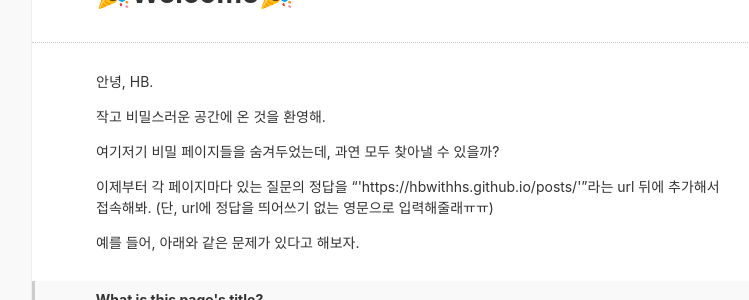
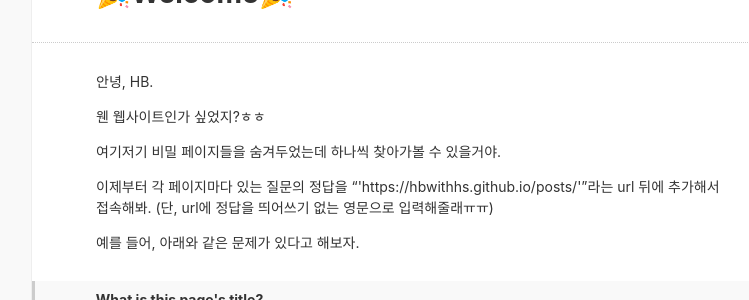
Before and after one commit to HBwithHS/HBwithHS.github.io, a Jekyll site: the page built from index.html, in a window 1280 px wide. Shown: the part 356-656 px from the top of the page, without its empty margins (225-974 px from the left). Built offline with Jekyll 4.4.1, drawn with Linux system fonts in a browser that asks for light colours; nearby versions of some CDN libraries.

Commit message:
Complete

```diff
--- a/index.html
+++ b/index.html
@@ -4,8 +4,8 @@
 <h1>&#127881;Welcome&#127881;</h1>
   <hr>
   <p>안녕, HB.</p>
-  <p>작고 비밀스러운 공간에 온 것을 환영해.</p>
-  <p>여기저기 비밀 페이지들을 숨겨두었는데, 과연 모두 찾아낼 수 있을까?</p>
+  <p>웬 웹사이트인가 싶었지?ㅎㅎ</p>
+  <p>여기저기 비밀 페이지들을 숨겨두었는데 하나씩 찾아가볼 수 있을거야.</p>
   <p>이제부터 각 페이지마다 있는 질문의 정답을 <q>'https://hbwithhs.github.io/posts/'</q>라는 url 뒤에 추가해서 접속해봐. (단, url에 정답을 띄어쓰기 없는 영문으로 입력해줄래ㅠㅠ)</p>
 
   <p>예를 들어, 아래와 같은 문제가 있다고 해보자.
```
